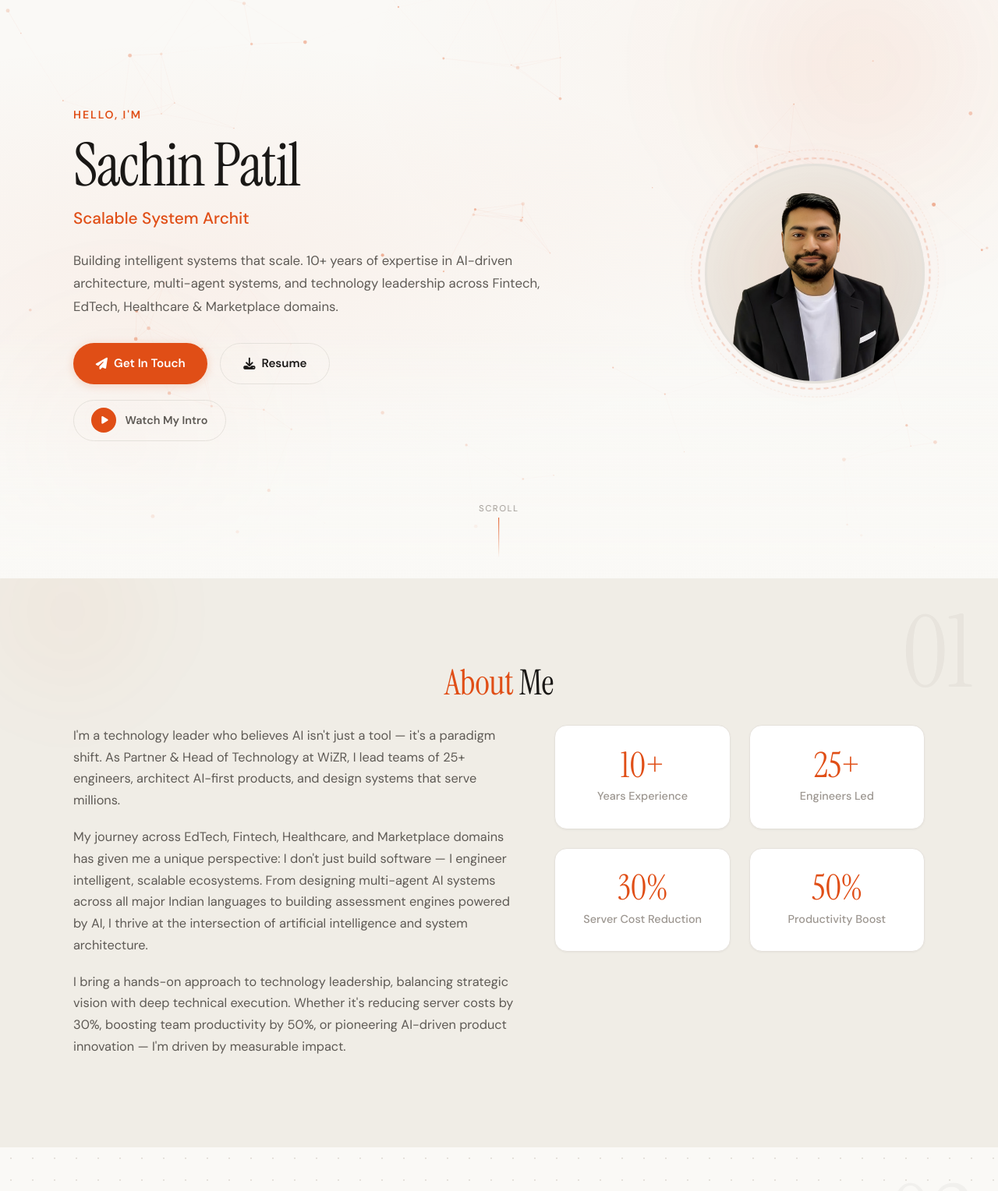
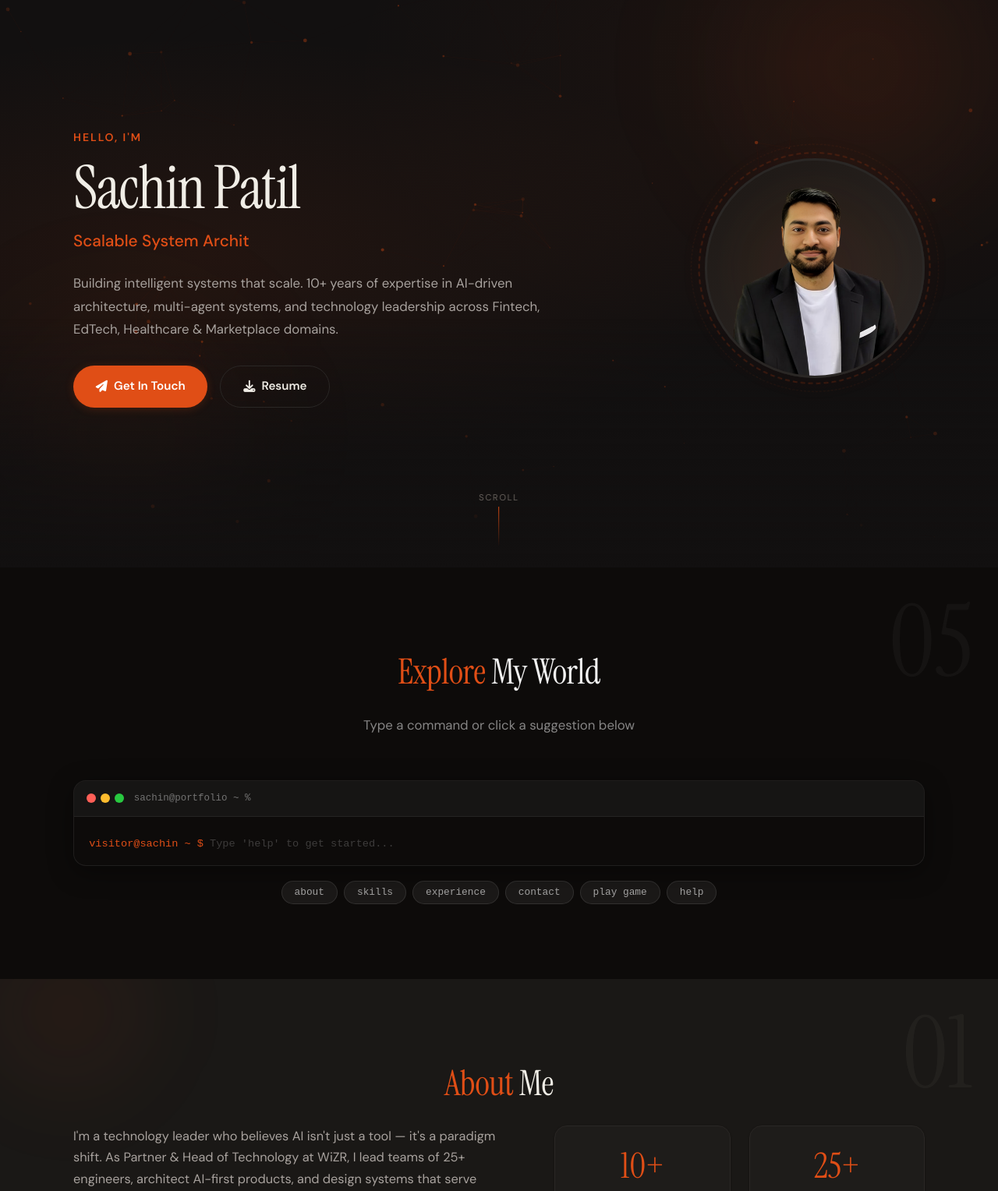
Before and after one commit to sachinpatil4113/portfolio, a plain HTML site: page index.html in a window 1280 px wide. Shown: the part 72-1600 px from the top of the page at 78% size. Drawn offline with Linux system fonts and the light colour scheme; animation ran at ten frames a second.

Commit message:
dark theme

```diff
--- a/index.html
+++ b/index.html
@@ -73,10 +73,10 @@
                     <a href="#contact" class="btn btn-primary"><i class="fas fa-paper-plane"></i> Get In Touch</a>
                     <a href="Sachin-Patil-Resume.pdf" target="_blank" class="btn btn-outline"><i class="fas fa-download"></i> Resume</a>
                 </div>
-                <button class="video-play-btn" id="videoPlayBtn">
+                <!-- <button class="video-play-btn" id="videoPlayBtn">
                     <span class="video-play-icon"><i class="fas fa-play"></i></span>
                     <span>Watch My Intro</span>
-                </button>
+                </button> -->
             </div>
             <div class="hero-image">
                 <div class="hero-img-wrap">
@@ -88,6 +88,39 @@
         <div class="scroll-indicator" aria-hidden="true">
             <span>Scroll</span>
             <div class="scroll-line"></div>
+        </div>
+    </section>
+
+    <!-- Terminal -->
+    <section class="terminal-section" id="terminal" data-chapter="05">
+        <div class="container">
+            <h2 class="section-heading reveal"><span class="gradient-text">Explore</span> My World</h2>
+            <p class="section-sub reveal">Type a command or click a suggestion below</p>
+            <div class="terminal reveal">
+                <div class="terminal-header">
+                    <div class="terminal-dots">
+                        <span class="dot-red"></span>
+                        <span class="dot-yellow"></span>
+                        <span class="dot-green"></span>
+                    </div>
+                    <span class="terminal-title">sachin@portfolio ~ %</span>
+                </div>
+                <div class="terminal-body" id="terminalBody">
+                    <div class="terminal-output" id="terminalOutput"></div>
+                    <div class="terminal-input-line">
+                        <span class="terminal-prompt">visitor@sachin ~ $</span>
+                        <input type="text" id="terminalInput" autocomplete="off" spellcheck="false" placeholder="Type 'help' to get started...">
+                    </div>
+                </div>
+            </div>
+            <div class="terminal-suggestions">
+                <button class="suggestion-chip" data-cmd="about">about</button>
+                <button class="suggestion-chip" data-cmd="skills">skills</button>
+                <button class="suggestion-chip" data-cmd="experience">experience</button>
+                <button class="suggestion-chip" data-cmd="contact">contact</button>
+                <button class="suggestion-chip" data-cmd="play">play game</button>
+                <button class="suggestion-chip" data-cmd="help">help</button>
+            </div>
         </div>
     </section>
 
@@ -394,38 +427,6 @@
         </div>
     </section>
 
-    <!-- Terminal -->
-    <section class="terminal-section" id="terminal" data-chapter="05">
-        <div class="container">
-            <h2 class="section-heading reveal"><span class="gradient-text">Explore</span> My World</h2>
-            <p class="section-sub reveal">Type a command or click a suggestion below</p>
-            <div class="terminal reveal">
-                <div class="terminal-header">
-                    <div class="terminal-dots">
-                        <span class="dot-red"></span>
-                        <span class="dot-yellow"></span>
-                        <span class="dot-green"></span>
-                    </div>
-                    <span class="terminal-title">sachin@portfolio ~ %</span>
-                </div>
-                <div class="terminal-body" id="terminalBody">
-                    <div class="terminal-output" id="terminalOutput"></div>
-                    <div class="terminal-input-line">
-                        <span class="terminal-prompt">visitor@sachin ~ $</span>
-                        <input type="text" id="terminalInput" autocomplete="off" spellcheck="false" placeholder="Type 'help' to get started...">
-                    </div>
-                </div>
-            </div>
-            <div class="terminal-suggestions">
-                <button class="suggestion-chip" data-cmd="about">about</button>
-                <button class="suggestion-chip" data-cmd="skills">skills</button>
-                <button class="suggestion-chip" data-cmd="experience">experience</button>
-                <button class="suggestion-chip" data-cmd="contact">contact</button>
-                <button class="suggestion-chip" data-cmd="play">play game</button>
-                <button class="suggestion-chip" data-cmd="help">help</button>
-            </div>
-        </div>
-    </section>
 
     <!-- Games -->
     <section class="games" id="games" data-chapter="06">
--- a/styles.css
+++ b/styles.css
@@ -1,30 +1,30 @@
 /* ============================================================
    SACHIN PATIL — AI-FIRST PORTFOLIO
-   Theme: Warm Editorial — ivory, burnt orange, refined serif
+   Theme: Dark Editorial — dark backgrounds, burnt orange accents, refined serif
    Fonts: Instrument Serif (display) + DM Sans (body)
    ============================================================ */
 
 /* --- Custom Properties --- */
 :root {
-    --bg-primary:    #FAF9F6;
-    --bg-alt:        #F0EDE6;
-    --surface:       #FFFFFF;
-    --text-primary:  #1A1816;
-    --text-secondary:#5E5A55;
-    --text-muted:    #9C9690;
+    --bg-primary:    #121010;
+    --bg-alt:        #1A1816;
+    --surface:       #1E1C1A;
+    --text-primary:  #F0EDE6;
+    --text-secondary:#A8A29E;
+    --text-muted:    #6B6560;
     --accent:        #E04E16;
-    --accent-hover:  #C44312;
-    --accent-soft:   rgba(224, 78, 22, 0.07);
-    --border:        #E5E1DB;
-    --border-light:  #EEEAE4;
-    --shadow-sm:     0 1px 3px rgba(0,0,0,0.04), 0 1px 2px rgba(0,0,0,0.02);
-    --shadow-md:     0 4px 14px rgba(0,0,0,0.06), 0 2px 6px rgba(0,0,0,0.03);
-    --shadow-lg:     0 12px 40px rgba(0,0,0,0.08), 0 4px 12px rgba(0,0,0,0.04);
+    --accent-hover:  #F06830;
+    --accent-soft:   rgba(224, 78, 22, 0.12);
+    --border:        #2A2725;
+    --border-light:  #232120;
+    --shadow-sm:     0 1px 3px rgba(0,0,0,0.2), 0 1px 2px rgba(0,0,0,0.15);
+    --shadow-md:     0 4px 14px rgba(0,0,0,0.3), 0 2px 6px rgba(0,0,0,0.2);
+    --shadow-lg:     0 12px 40px rgba(0,0,0,0.4), 0 4px 12px rgba(0,0,0,0.25);
     --radius:        16px;
     --radius-sm:     10px;
     --font-display:  'Instrument Serif', Georgia, serif;
     --font-body:     'DM Sans', system-ui, sans-serif;
-    --glow-orange:   rgba(224, 78, 22, 0.15);
+    --glow-orange:   rgba(224, 78, 22, 0.2);
 }
 
 /* --- Reset & Base --- */
@@ -110,12 +110,12 @@ header {
 }
 
 header.scrolled {
-    background: rgba(250, 249, 246, 0.92);
+    background: rgba(18, 16, 16, 0.92);
     backdrop-filter: blur(20px);
     -webkit-backdrop-filter: blur(20px);
     padding: 0.8rem 2.5rem;
     border-bottom: 1px solid var(--border-light);
-    box-shadow: 0 1px 3px rgba(0,0,0,0.03);
+    box-shadow: 0 1px 3px rgba(0,0,0,0.3);
 }
 
 .logo {
@@ -206,7 +206,7 @@ header.scrolled {
 .mobile-nav {
     position: fixed;
     inset: 0;
-    background: rgba(250, 249, 246, 0.98);
+    background: rgba(18, 16, 16, 0.98);
     backdrop-filter: blur(30px);
     -webkit-backdrop-filter: blur(30px);
     z-index: 1050;
@@ -241,8 +241,8 @@ header.scrolled {
     justify-content: center;
     overflow: hidden;
     background:
-        radial-gradient(ellipse at 20% 50%, rgba(224, 78, 22, 0.05) 0%, transparent 50%),
-        radial-gradient(ellipse at 80% 20%, rgba(224, 78, 22, 0.03) 0%, transparent 40%),
+        radial-gradient(ellipse at 20% 50%, rgba(224, 78, 22, 0.08) 0%, transparent 50%),
+        radial-gradient(ellipse at 80% 20%, rgba(224, 78, 22, 0.05) 0%, transparent 40%),
         var(--bg-primary);
 }
 
@@ -276,7 +276,7 @@ header.scrolled {
 .hero::before {
     width: 500px;
     height: 500px;
-    background: radial-gradient(circle, rgba(224, 78, 22, 0.08), transparent 70%);
+    background: radial-gradient(circle, rgba(224, 78, 22, 0.12), transparent 70%);
     top: -10%;
     right: -5%;
     animation: floatOrb1 12s ease-in-out infinite;
@@ -284,7 +284,7 @@ header.scrolled {
 .hero::after {
     width: 400px;
     height: 400px;
-    background: radial-gradient(circle, rgba(224, 78, 22, 0.06), transparent 70%);
+    background: radial-gradient(circle, rgba(224, 78, 22, 0.1), transparent 70%);
     bottom: -5%;
     left: -5%;
     animation: floatOrb2 15s ease-in-out infinite;
@@ -564,7 +564,7 @@ section {
     width: 300px;
     height: 300px;
     border-radius: 50%;
-    background: radial-gradient(circle, rgba(224, 78, 22, 0.04), transparent 70%);
+    background: radial-gradient(circle, rgba(224, 78, 22, 0.08), transparent 70%);
     top: -80px;
     left: -100px;
     filter: blur(40px);
@@ -644,7 +644,7 @@ section {
    ============================================================ */
 .innovation {
     background:
-        radial-gradient(circle, var(--border) 1px, transparent 1px),
+        radial-gradient(circle, rgba(255, 255, 255, 0.03) 1px, transparent 1px),
         var(--bg-primary);
     background-size: 28px 28px;
     overflow: hidden;
@@ -664,7 +664,7 @@ section {
 }
 .innovation-card:hover {
     transform: translateY(-8px);
-    box-shadow: 0 20px 50px rgba(224, 78, 22, 0.12), 0 8px 20px rgba(0,0,0,0.06);
+    box-shadow: 0 20px 50px rgba(224, 78, 22, 0.15), 0 8px 20px rgba(0,0,0,0.3);
 }
 
 .card-border {
@@ -901,7 +901,7 @@ section {
     width: 400px;
     height: 400px;
     border-radius: 50%;
-    background: radial-gradient(circle, rgba(224, 78, 22, 0.04), transparent 70%);
+    background: radial-gradient(circle, rgba(224, 78, 22, 0.08), transparent 70%);
     bottom: -100px;
     right: -100px;
     filter: blur(60px);
@@ -1046,7 +1046,7 @@ section {
 .contact-card:hover {
     transform: translateY(-8px);
     border-color: rgba(224, 78, 22, 0.3);
-    box-shadow: 0 16px 40px rgba(224, 78, 22, 0.1), 0 4px 12px rgba(0,0,0,0.04);
+    box-shadow: 0 16px 40px rgba(224, 78, 22, 0.12), 0 4px 12px rgba(0,0,0,0.3);
     color: var(--text-primary);
 }
 
@@ -1086,7 +1086,7 @@ section {
    FOOTER
    ============================================================ */
 footer {
-    background: #1A1816;
+    background: #0D0B0A;
     padding: 2.5rem 0;
     border-top: none;
 }
@@ -1504,7 +1504,7 @@ section[data-chapter]::after {
    INTERACTIVE TERMINAL
    ============================================================ */
 .terminal-section {
-    background: #1A1816;
+    background: #0D0B0A;
     color: rgba(255, 255, 255, 0.85);
     overflow: hidden;
 }
@@ -1646,7 +1646,7 @@ section[data-chapter]::after {
    MINI-GAMES
    ============================================================ */
 .games {
-    background: #1A1816;
+    background: #0D0B0A;
     color: rgba(255, 255, 255, 0.85);
     overflow: hidden;
 }
```
